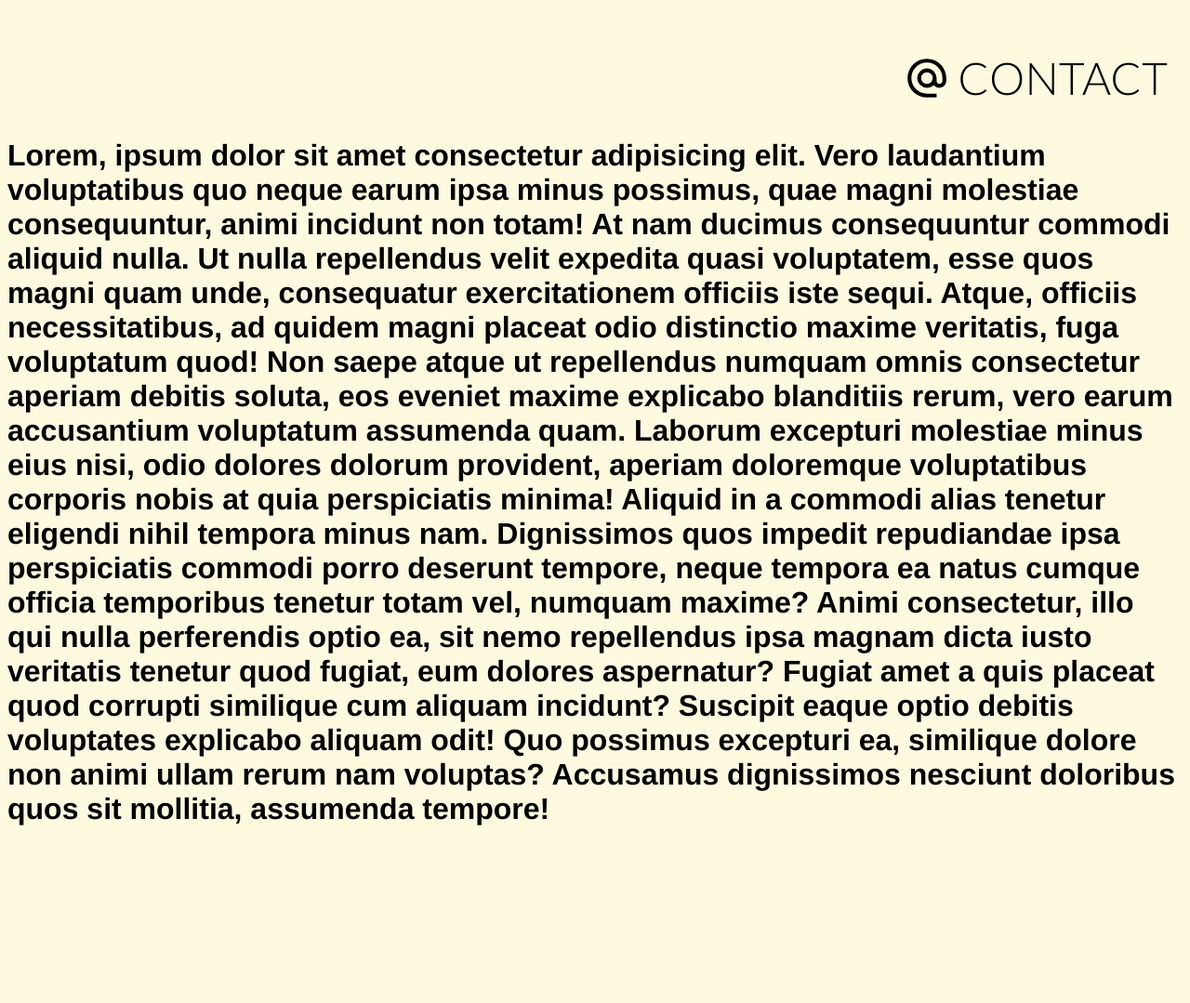
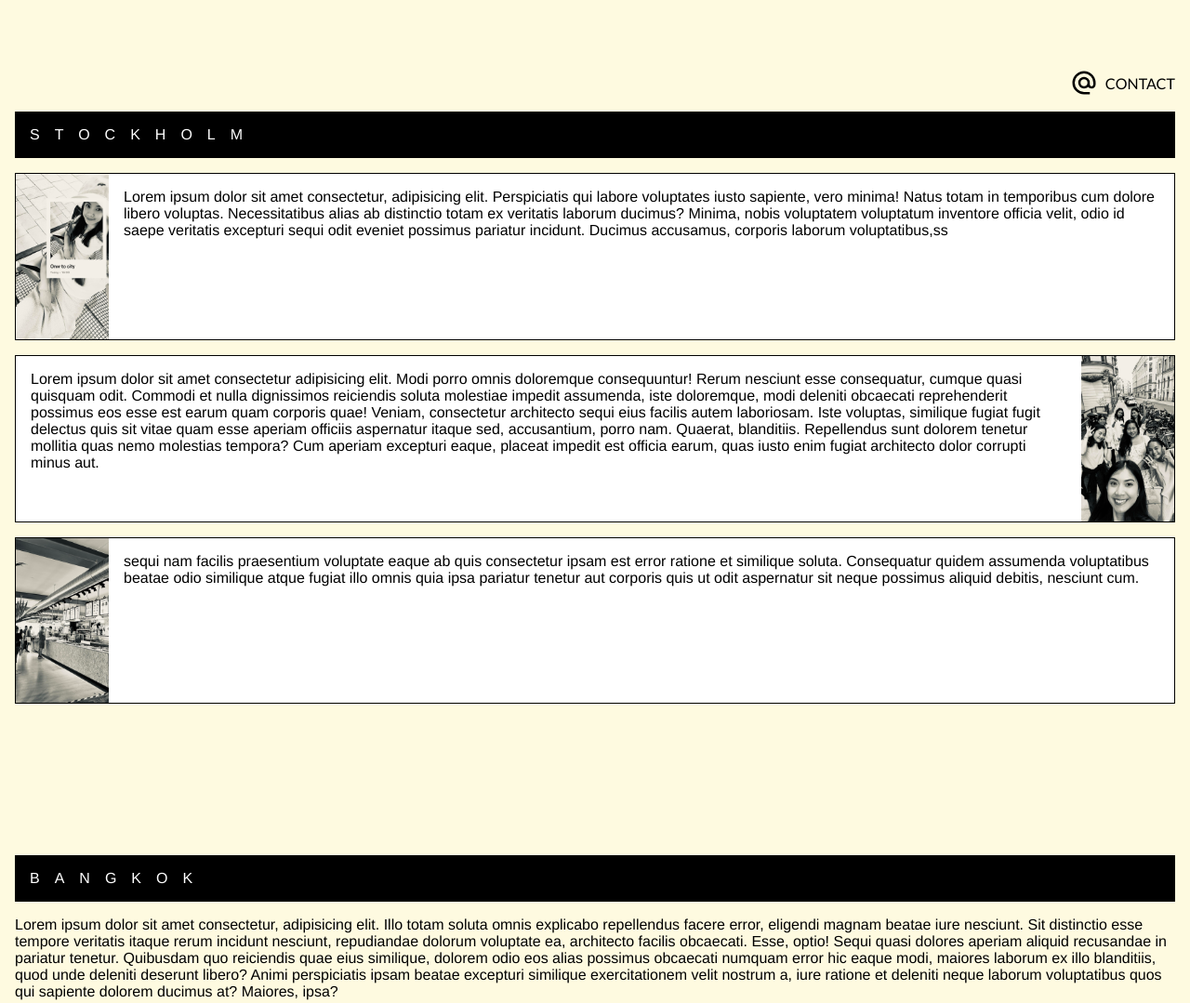
Before and after one commit to maysunktong/assignment1-may, a plain HTML site: page index.html in a window 1280 px wide. Shown: the part 680-1759 px from the top of the page at 93% size. Before the commit the page ends 1569 px from the top, so only its background shows below. Drawn offline with Linux system fonts and the light colour scheme.

Commit message:
✍🏻Add article 'Stockholm' and styling, & pseudo class focus to change bg color when clicking block

```diff
--- a/index.html
+++ b/index.html
@@ -20,10 +20,10 @@
             <a href="#">maysunktong</a>
           </li>
           <li class="header__button header__button-stockholm">
-            <a href="#">stockholm</a>
+            <a href="#article__stockholm">stockholm</a>
           </li>
           <li class="header__button header__button-bangkok">
-            <a href="#">bangkok</a>
+            <a href="#article__bangkok">bangkok</a>
           </li>
           <li class="header__button header__button-stuff">
             <a href="#">stuff i like</a>
@@ -31,7 +31,11 @@
         </ul>
         <ul class="header__button_list">
           <li class="header__button header__button-contact">
-            <img src="./assets/icons/alternate_email.svg" alt="email" width="50">
+            <img
+              src="./assets/icons/alternate_email.svg"
+              alt="email"
+              width="30"
+            />
             <a href="#">contact</a>
           </li>
         </ul>
@@ -41,32 +45,63 @@
           <li class="header__nav-item"><a href="#">bkk</a></li>
           <li class="header__nav-item"><a href="#">sthlm</a></li>
           <li class="header__nav-item"><a href="#">favs</a></li>
-          <li class="header__nav-item header__nav-item-arrow"><a href="#header"><img src="./assets/icons/arrow_up.svg" alt="arrow-up" width="30"></a></li>
+          <li class="header__nav-item header__nav-item-arrow">
+            <a href="#header"
+              ><img src="./assets/icons/arrow_up.svg" alt="arrow-up" width="30"
+            /></a>
+          </li>
         </ul>
       </section>
     </header>
-    <h1>
-      Lorem, ipsum dolor sit amet consectetur adipisicing elit. Vero laudantium
-      voluptatibus quo neque earum ipsa minus possimus, quae magni molestiae
-      consequuntur, animi incidunt non totam! At nam ducimus consequuntur
-      commodi aliquid nulla. Ut nulla repellendus velit expedita quasi
-      voluptatem, esse quos magni quam unde, consequatur exercitationem officiis
-      iste sequi. Atque, officiis necessitatibus, ad quidem magni placeat odio
-      distinctio maxime veritatis, fuga voluptatum quod! Non saepe atque ut
-      repellendus numquam omnis consectetur aperiam debitis soluta, eos eveniet
-      maxime explicabo blanditiis rerum, vero earum accusantium voluptatum
-      assumenda quam. Laborum excepturi molestiae minus eius nisi, odio dolores
-      dolorum provident, aperiam doloremque voluptatibus corporis nobis at quia
-      perspiciatis minima! Aliquid in a commodi alias tenetur eligendi nihil
-      tempora minus nam. Dignissimos quos impedit repudiandae ipsa perspiciatis
-      commodi porro deserunt tempore, neque tempora ea natus cumque officia
-      temporibus tenetur totam vel, numquam maxime? Animi consectetur, illo qui
-      nulla perferendis optio ea, sit nemo repellendus ipsa magnam dicta iusto
-      veritatis tenetur quod fugiat, eum dolores aspernatur? Fugiat amet a quis
-      placeat quod corrupti similique cum aliquam incidunt? Suscipit eaque optio
-      debitis voluptates explicabo aliquam odit! Quo possimus excepturi ea,
-      similique dolore non animi ullam rerum nam voluptas? Accusamus dignissimos
-      nesciunt doloribus quos sit mollitia, assumenda tempore!
-    </h1>
+    <article class="article__stockholm" id="article__stockholm">
+      <header class="article__header article__header-stockholm">
+        <p>Stockholm</p>
+      </header>
+      <div class="article__block" tabindex="1">
+        <img src="./assets/images/may1.jpg" alt="" width="100" class="article__block_image" />
+        <span>
+          Lorem ipsum dolor sit amet consectetur, adipisicing elit. Perspiciatis
+          qui labore voluptates iusto sapiente, vero minima! Natus totam in
+          temporibus cum dolore libero voluptas. Necessitatibus alias ab
+          distinctio totam ex veritatis laborum ducimus? Minima, nobis
+          voluptatem voluptatum inventore officia velit, odio id saepe veritatis
+          excepturi sequi odit eveniet possimus pariatur incidunt. Ducimus
+          accusamus, corporis laborum voluptatibus,ss
+        </span>
+      </div>
+      <div class="article__block reverse" tabindex="2">
+        <img src="./assets/images/may2.jpg" alt="" width="100" class="article__block_image" />
+        <span>
+          Lorem ipsum dolor sit amet consectetur adipisicing elit. Modi porro
+          omnis doloremque consequuntur! Rerum nesciunt esse consequatur, cumque
+          quasi quisquam odit. Commodi et nulla dignissimos reiciendis soluta
+          molestiae impedit assumenda, iste doloremque, modi deleniti obcaecati
+          reprehenderit possimus eos esse est earum quam corporis quae! Veniam,
+          consectetur architecto sequi eius facilis autem laboriosam. Iste
+          voluptas, similique fugiat fugit delectus quis sit vitae quam esse
+          aperiam officiis aspernatur itaque sed, accusantium, porro nam.
+          Quaerat, blanditiis. Repellendus sunt dolorem tenetur mollitia quas
+          nemo molestias tempora? Cum aperiam excepturi eaque, placeat impedit
+          est officia earum, quas iusto enim fugiat architecto dolor corrupti
+          minus aut.
+        </span>
+      </div>
+      <div class="article__block" tabindex="3">
+        <img src="./assets/images/may3.jpg" alt="" width="100" class="article__block_image" />
+        <span>
+          sequi nam facilis praesentium voluptate eaque ab quis consectetur
+          ipsam est error ratione et similique soluta. Consequatur quidem
+          assumenda voluptatibus beatae odio similique atque fugiat illo omnis
+          quia ipsa pariatur tenetur aut corporis quis ut odit aspernatur sit
+          neque possimus aliquid debitis, nesciunt cum.
+        </span>
+      </div>
+    </article>
+    <article class="article__bangkok" id="article__bangkok">
+      <header class="article__header article__header-bangkok">
+        <p>Bangkok</p>
+      </header>
+      <span>Lorem ipsum dolor sit amet consectetur, adipisicing elit. Illo totam soluta omnis explicabo repellendus facere error, eligendi magnam beatae iure nesciunt. Sit distinctio esse tempore veritatis itaque rerum incidunt nesciunt, repudiandae dolorum voluptate ea, architecto facilis obcaecati. Esse, optio! Sequi quasi dolores aperiam aliquid recusandae in pariatur tenetur. Quibusdam quo reiciendis quae eius similique, dolorem odio eos alias possimus obcaecati numquam error hic eaque modi, maiores laborum ex illo blanditiis, quod unde deleniti deserunt libero? Animi perspiciatis ipsam beatae excepturi similique exercitationem velit nostrum a, iure ratione et deleniti neque laborum voluptatibus quos qui sapiente dolorem ducimus at? Maiores, ipsa?</span>
+    </article>
   </body>
 </html>
--- a/styles/main.css
+++ b/styles/main.css
@@ -3,8 +3,6 @@
 }
 
 html {
-  margin: 0;
-  padding: 0;
   width: 100%;
   height: 100%;
   scroll-behavior: smooth;
@@ -13,6 +11,8 @@ html {
 body {
   font-family: 'Franklin Gothic Medium', 'Arial Narrow', Arial, sans-serif;
   background-color: #fefae0;
+  margin: 0;
+  padding: 0;
 }
 
 li {
@@ -33,6 +33,7 @@ a {
 }
 
 .header__button_container {
+  width: 100%;
   display: flex;
   justify-content: space-between;
   flex-direction: column;
@@ -42,6 +43,7 @@ a {
 }
 
 .header__button_list {
+  width: 100%;
   color: black;
   font-weight: 300;
   margin: 0;
@@ -50,33 +52,33 @@ a {
 }
 
 .header__button-name {
-  font-size: 2rem;
+  font-size: xx-large;
   font-weight: 100;
 }
 
 .header__button-bangkok {
-  font-size: 4rem;
+  font-size: medium;
   font-weight: 500;
 }
 
 .header__button-stockholm  {
-  font-size: 6rem;
+  font-size: xx-large;
   font-weight: 200;
 }
 
 .header__button-stuff {
   font-weight: 100;
-  font-size: 6rem;
   font-style: italic;
   text-transform: lowercase;
+  font-size: 3rem;
 }
 
 .header__button-contact {
-font-size: 3rem;
-display: flex;
-justify-content: flex-end;
-align-items: center;
-gap: 0.5rem;
+  display: flex;
+  justify-content: flex-end;
+  align-items: center;
+  gap: 0.5rem;
+  font-weight: 400;
 }
 
 /* header sticky nav bar */
@@ -102,3 +104,52 @@ gap: 0.5rem;
   justify-content: center;
   align-items: center;
 }
+
+/* Articles */
+article {
+  display: flex;
+  flex-direction: column;
+  gap: 1rem;
+  min-height: 100vh;
+  padding: 0 1rem;
+}
+
+.article__block {
+  display: flex;
+  border: 1px solid black;
+  background-color: white;
+}
+
+.article__block:focus {
+  border: 1px solid black;
+  background-color: black;
+  color: white;
+}
+
+.article__header {
+  padding: 0 1rem;
+  background-color: black;
+  color: white;
+  text-transform: uppercase;
+  letter-spacing: 1rem;
+}
+
+.article__header a {
+  color: white;
+}
+
+.article__block span {
+  padding: 1rem;
+}
+
+.reverse {
+  flex-direction: row-reverse;
+}
+
+.article__block_image {
+  object-fit: cover;
+}
+
+.article__header-link {
+  color: white;
+}
```
Also changed, not shown: assets/images/may1.jpg (added), assets/images/may2.jpg (added), assets/images/may3.jpg (added).
